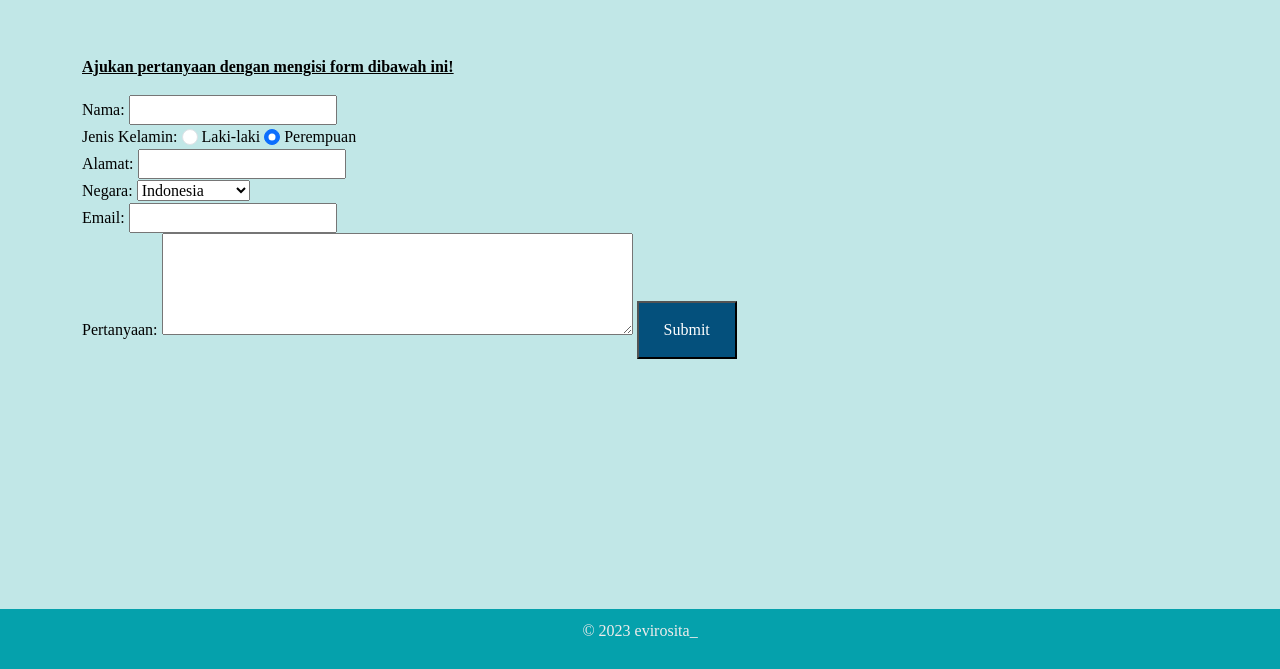
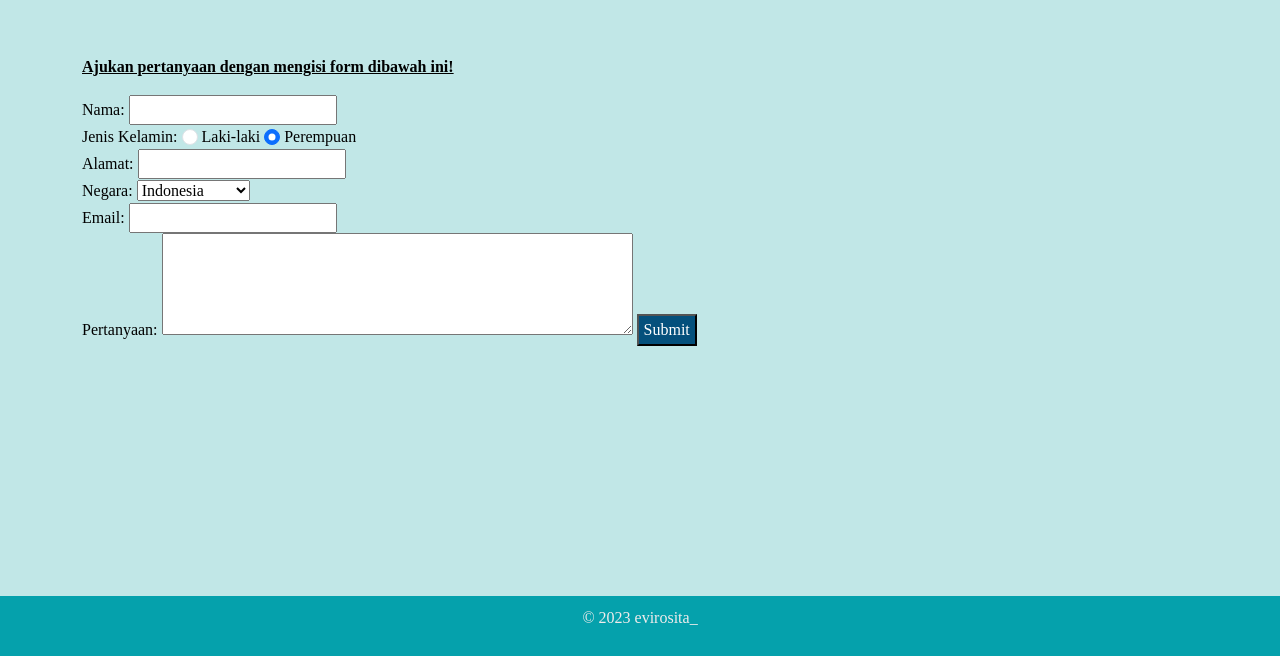
Before and after one commit to evirosita/UTSPPKII, a plain HTML site: page index.html in a window 1280 px wide. Shown: the part 6753-7422 px from the top of the page. Drawn offline with nearby package versions, Linux system fonts and the light colour scheme.

Commit message:
Update index.html

```diff
--- a/index.html
+++ b/index.html
@@ -98,8 +98,7 @@
       button, button:visited {
         background-color: #04507c;
         color: white;
-        padding: 15px 25px;
-        text-align: center;
+        padding: 2px 5px;
         text-decoration: none;
         display: inline-block;
       }
```
